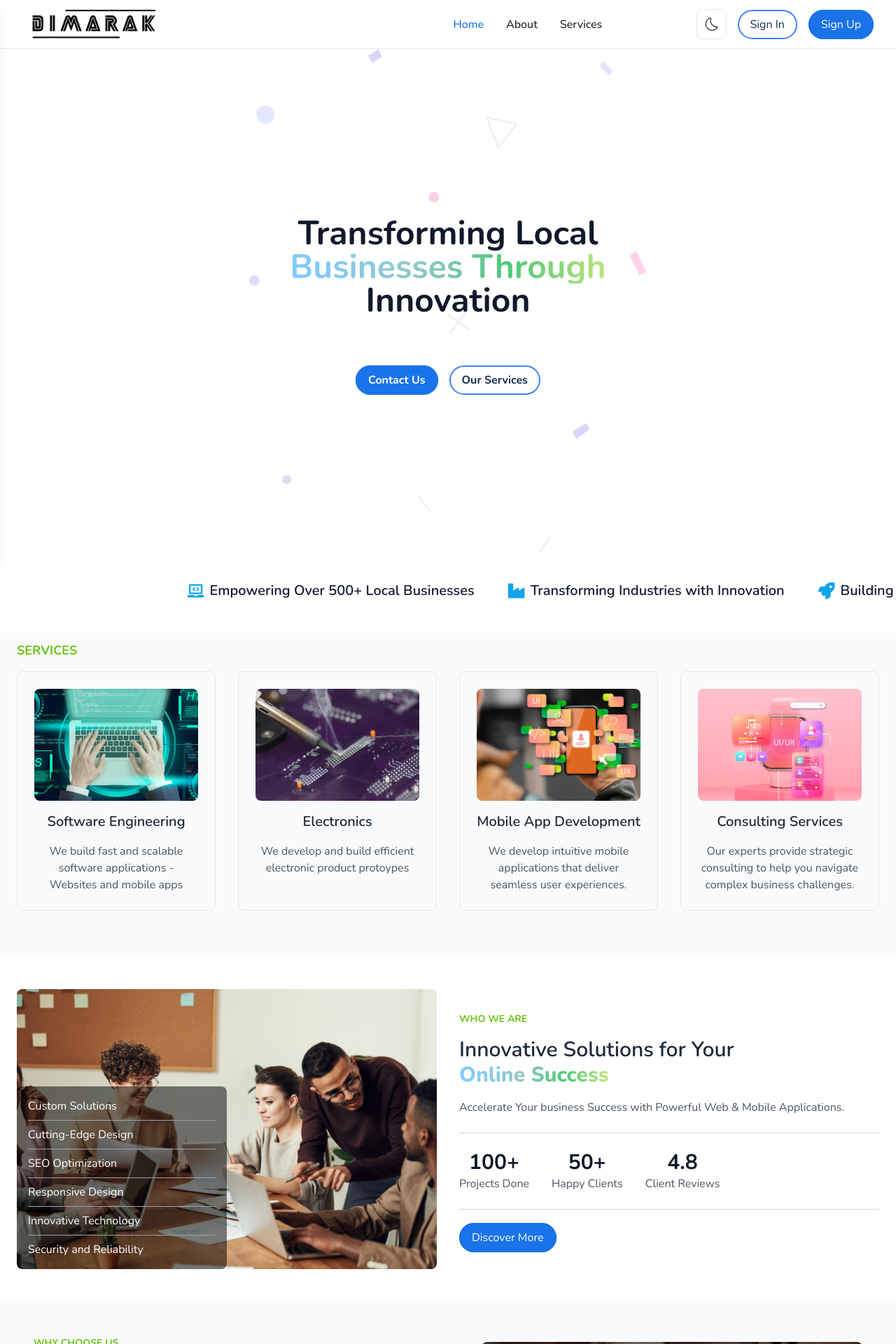
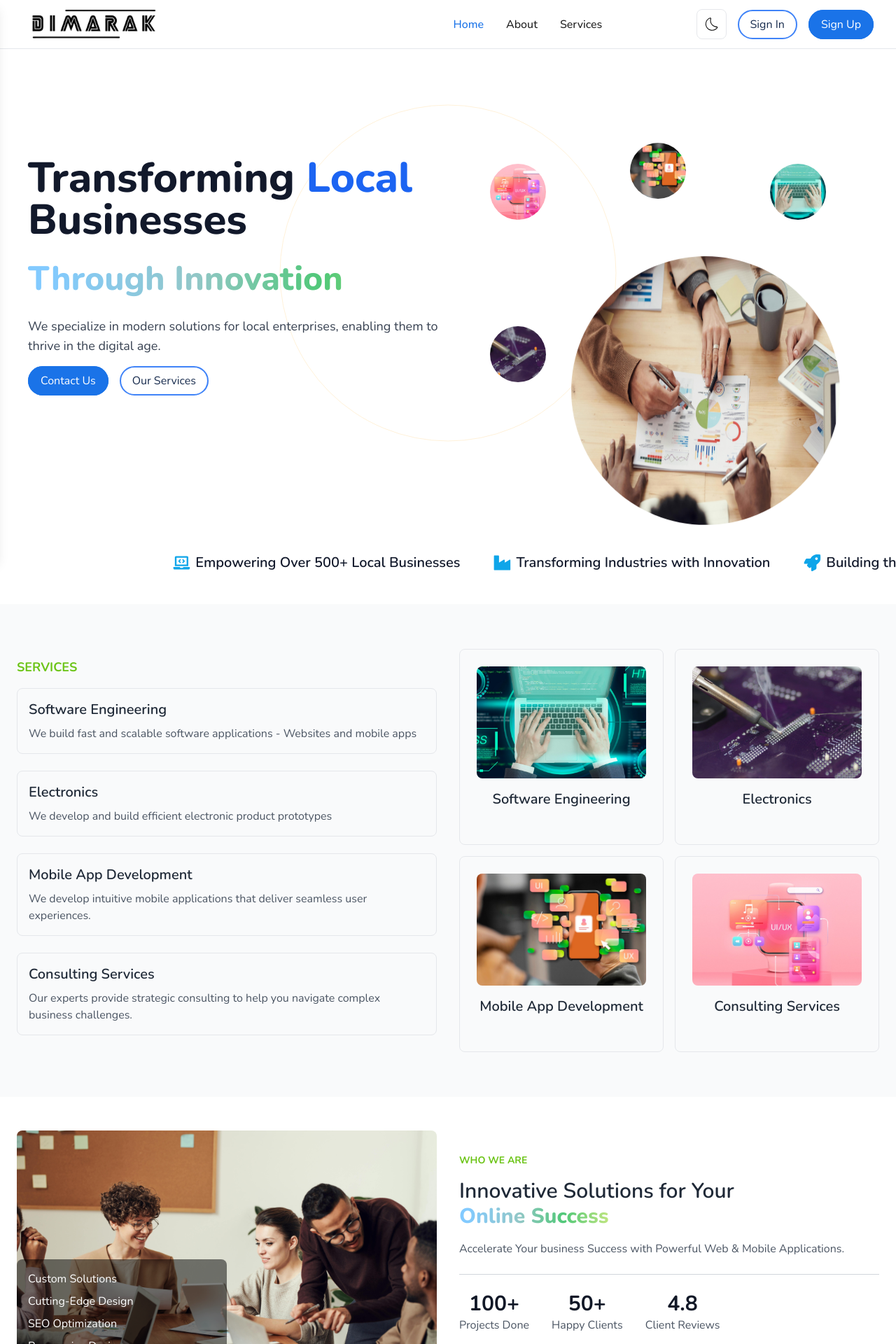
Before and after one commit to Dimarak-Limited-HQ/dimarak.com, a Next.js app: page / in a window 1280 px wide. Shown: the top 1920 px of the page at 70% size. Built offline with nearby package versions, Linux system fonts and the light colour scheme.

Commit message:
Refactor import statement for Footer component

```diff
--- a/package.json
+++ b/package.json
@@ -10,6 +10,7 @@
   },
   "dependencies": {
     "flowbite-react": "^0.10.1",
+    "framer-motion": "^11.9.0",
     "next": "14.2.11",
     "next-themes": "^0.3.0",
     "react": "^18",
--- a/src/components/sections/HeroSection.tsx
+++ b/src/components/sections/HeroSection.tsx
@@ -1,31 +1,158 @@
+"use client"; // Add this line to the top of your file
 import React from 'react';
+import { motion } from 'framer-motion';
 import Button from '../shared/Button';
+import { useTheme } from 'next-themes'; // for theme management
 
 const HeroSection: React.FC = () => {
+  const { theme } = useTheme(); // Check the current theme (light or dark)
+
+  // Animation variants for the text and buttons
+  const fadeInUp = {
+    hidden: { opacity: 0, y: 20 },
+    visible: { opacity: 1, y: 0 },
+  };
+
   return (
-    <section className="relative h-[90vh] flex items-center mt-[40px] bg-hero-pattern px-6 bg-contain bg-no-repeat bg-center">
-      <div
-        className="absolute inset-0 bg-cover bg-no-repeat bg-right-center"
-        aria-hidden="true"
-      />
-      <div className="absolute left-0 h-[90vh] w-full">
-        <div className="h-[90vh] text-4xl bg-white text-dark dark:text-dark bg-opacity-0 dark:bg-dark dark:bg-opacity-70 dark:text-white md:text-5xl font-bold mb-2">
-          <div className="flex flex-col justify-center items-center h-[90vh]">
-            <div className=''>Transforming Local</div>
-            <span className="bg-gradient-three-color bg-clip-text text-transparent">
-              Businesses Through
-            </span>
-            <div>Innovation</div>
-            <div className="text-[1.1rem] dark:text-white font-bold mt-6 text-white text-center sm:text-left">
-              We specialize in modern solutions for local enterprises.
+    <section className="relative h-[90vh] flex items-center px-10 bg-no-repeat bg-center">
+      {/* Artistic SVG or Illustrations */}
+      <div className="absolute inset-0 z-0 overflow-hidden">
+        {/* Switch artwork based on theme */}
+        {theme === 'dark' ? (
+          <svg
+            className="absolute left-0 top-0 w-full h-full opacity-25"
+            xmlns="http://www.w3.org/2000/svg"
+            viewBox="0 0 800 600"
+          >
+            <g fill="none" stroke="white" strokeWidth="0.5">
+
+              <circle cx="400" cy="300" r="200" stroke="blue" />
+
+            </g>
+          </svg>
+        ) : (
+          <svg
+            className="absolute left-0 top-0 w-full h-full opacity-25"
+            xmlns="http://www.w3.org/2000/svg"
+            viewBox="0 0 800 600"
+          >
+            <g fill="none" stroke="black" strokeWidth="0.5">
+
+              <circle cx="400" cy="300" r="200" stroke="orange" />
+            </g>
+          </svg>
+        )}
+
+        {/* Additional abstract shapes or blobs */}
+        <motion.img
+          src="/whyChooseUs.jpg"
+          className="absolute right-20 bottom-0 w-96 h-96 bg-gradient-to-r from-pink-500 to-yellow-500 rounded-full "
+          initial={{ scale: 0.8 }}
+          animate={{ scale: 1 }}
+          transition={{ duration: 2, repeat: Infinity, repeatType: 'reverse' }}
+        ></motion.img>
       </div>
-            <div className="flex text-[16px] mt-10 space-x-4">
+
+      {/* Content Section with Animations */}
+      <div className="relative z-10 w-full md:w-1/2 space-y-6">
+        <motion.h1
+          variants={fadeInUp}
+          initial="hidden"
+          animate="visible"
+          transition={{ duration: 0.6, delay: 0.2 }}
+          className="text-5xl font-extrabold leading-tight text-dark dark:text-white md:text-6xl"
+        >
+          Transforming <span className="text-blue-600 dark:text-blue-400">Local</span> Businesses
+        </motion.h1>
+        <motion.h2
+          variants={fadeInUp}
+          initial="hidden"
+          animate="visible"
+          transition={{ duration: 0.6, delay: 0.4 }}
+          className="text-5xl font-extrabold leading-tight bg-gradient-three-color bg-clip-text text-transparent"
+        >
+          Through Innovation
+        </motion.h2>
+        <motion.p
+          variants={fadeInUp}
+          initial="hidden"
+          animate="visible"
+          transition={{ duration: 0.6, delay: 0.6 }}
+          className="text-lg text-gray-700 dark:text-gray-200 mt-4"
+        >
+          We specialize in modern solutions for local enterprises, enabling them to thrive in the digital age.
+        </motion.p>
+
+        {/* Call to Action Buttons */}
+        <div className="flex mt-6 space-x-4">
+          <motion.div
+            variants={fadeInUp}
+            initial="hidden"
+            animate="visible"
+            transition={{ duration: 0.6, delay: 0.8 }}
+          >
             <Button href="/contact" bg>
               Contact Us
             </Button>
+          </motion.div>
+          <motion.div
+            variants={fadeInUp}
+            initial="hidden"
+            animate="visible"
+            transition={{ duration: 0.6, delay: 0.8 }}
+          >
             <Button href="/services">Our Services</Button>
+          </motion.div>
         </div>
       </div>
+
+      {/* Image Grid with Bubble Animation */}
+      <div className="relative hidden md:block md:w-1/2">
+        <div className="relative flex justify-center items-center">
+          {/* Main image in the center */}
+          <motion.div
+            className="w-48 h-48 object-cover rounded-full transform hover:scale-105 transition duration-500 ease-in-out"
+            initial={{ scale: 1 }}
+            whileHover={{ scale: 1.05 }}
+          />
+
+          {/* Surrounding images with bubble effect */}
+          <motion.img
+            src="/ui.png"
+            alt="Tech Innovation"
+            className="absolute w-20 h-20 object-cover rounded-full animate-bubble-1"
+            style={{ top: '-60px', left: '60px' }}
+            initial={{ y: 0 }}
+            animate={{ y: [-5, 5, -5] }}
+            transition={{ duration: 2, repeat: Infinity }}
+          />
+          <motion.img
+            src="/web.png"
+            alt="Tech Innovation"
+            className="absolute w-20 h-20 object-cover rounded-full animate-bubble-2"
+            style={{ top: '-60px', right: '60px' }}
+            initial={{ y: 0 }}
+            animate={{ y: [-5, 5, -5] }}
+            transition={{ duration: 2, repeat: Infinity }}
+          />
+          <motion.img
+            src="/Services2.png"
+            alt="Tech Innovation"
+            className="absolute w-20 h-20 object-cover rounded-full animate-bubble-3"
+            style={{ bottom: '-60px', left: '60px' }}
+            initial={{ y: 0 }}
+            animate={{ y: [-5, 5, -5] }}
+            transition={{ duration: 2, repeat: Infinity }}
+          />
+          <motion.img
+            src="/Services3.png"
+            alt="Tech Innovation"
+            className="absolute w-20 h-20 object-cover rounded-full animate-bubble-4"
+            style={{ top: '-90px', right: '260px' }}
+            initial={{ y: 0 }}
+            animate={{ y: [-5, 5, -5] }}
+            transition={{ duration: 2, repeat: Infinity }}
+          />
         </div>
       </div>
     </section>
--- a/src/components/sections/ServicesSection.tsx
+++ b/src/components/sections/ServicesSection.tsx
@@ -1,43 +1,122 @@
 'use client';
-import React from 'react';
+import React, { useEffect, useRef, useState } from 'react';
+import { motion } from 'framer-motion';
 
 const services = [
   {
     title: 'Software Engineering',
-    description:
-      'We build fast and scalable software applications - Websites and mobile apps',
-    imageSrc: '/web.png', // Replace with actual image paths
+    description: 'We build fast and scalable software applications - Websites and mobile apps',
+    imageSrc: '/web.png',
   },
   {
     title: 'Electronics',
-    description:
-      'We develop and build efficient electronic product protoypes',
+    description: 'We develop and build efficient electronic product prototypes',
     imageSrc: '/electronics.png',
   },
   {
     title: 'Mobile App Development',
-    description:
-      'We develop intuitive mobile applications that deliver seamless user experiences.',
+    description: 'We develop intuitive mobile applications that deliver seamless user experiences.',
     imageSrc: '/mobile.png',
   },
   {
     title: 'Consulting Services',
-    description:
-      'Our experts provide strategic consulting to help you navigate complex business challenges.',
+    description: 'Our experts provide strategic consulting to help you navigate complex business challenges.',
     imageSrc: '/ui.png',
   },
 ];
 
 const ServicesSection: React.FC = () => {
+  const [inView, setInView] = useState(false);
+  const [hoveredIndex, setHoveredIndex] = useState<number | null>(null); // State to track hovered card
+  const ref = useRef<HTMLDivElement | null>(null);
+
+  useEffect(() => {
+    const observer = new IntersectionObserver(
+      (entries) => {
+        entries.forEach((entry) => {
+          if (entry.isIntersecting) {
+            setInView(true);
+            observer.disconnect(); // Stop observing once in view
+          }
+        });
+      },
+      {
+        root: null,
+        threshold: 0.1, // Trigger when 10% of the element is in view
+      }
+    );
+
+    if (ref.current) {
+      observer.observe(ref.current);
+    }
+
+    return () => {
+      if (ref.current) {
+        observer.unobserve(ref.current);
+      }
+    };
+  }, [ref]);
+
   return (
-    <section className="pb-16 px-6 bg-gray-50 dark:bg-dark">
-      <div className="max-w-7xl mx-auto">
-        <h2 className="text-lg font-bold mb-4 pt-3 text-[#6CC417]">SERVICES</h2>
-        <div className="grid grid-cols-1 md:grid-cols-2 lg:grid-cols-4 gap-8">
+    <section className="p-16 px-6 bg-gray-50 dark:bg-dark" ref={ref}>
+      <div className="max-w-7xl mx-auto flex flex-col md:flex-row">
+
+        <div className="flex-1 md:mr-8">
+          <h2 className="text-lg font-bold mb-4 pt-3 text-[#6CC417]">SERVICES</h2>
           {services.map((service, index) => (
-            <div
+            <motion.div
               key={index}
-              className=" dark:bg-dark border border-gray-200 dark:border-gray-600 p-6 rounded-lg text-center"
+              className={`mb-6 p-4 border rounded-lg dark:bg-dark border-gray-200 dark:border-gray-600 ${hoveredIndex === index ? 'bg-gray-200 dark:bg-gray-700' : ''}`} // Highlight the hovered service
+              initial={{ opacity: 0 }} // Start invisible
+              animate={inView ? { opacity: 1, transition: { delay: 0.5, duration: 0.5 } } : {}}
+            >
+              <h3 className="text-xl font-semibold text-gray-800 dark:text-white mb-2">
+                {service.title}
+              </h3>
+              <p className="text-gray-600 dark:text-gray-300">
+                {service.description } {/* Show description only if hovered */}
+              </p>
+            </motion.div>
+          ))}
+        </div>
+
+        <div className="flex-1 grid grid-cols-1 md:grid-cols-2 gap-4 relative">
+          {services.map((service, index) => (
+            <motion.div
+              key={index}
+              className="dark:bg-dark border border-gray-200 dark:border-gray-600 p-6 rounded-lg text-center w-full"
+              initial={{ opacity: 0, scale: 0.8, y: 20 }} // Start slightly below and invisible
+              animate={
+                inView
+                  ? {
+                    opacity: 1,
+                    scale: 1,
+                    y: 0,
+                    transition: {
+                      delay: index * 0.1, // Staggered entrance
+                      duration: 0.5,
+                    },
+                  }
+                  : {}
+              }
+              exit={{
+                opacity: 0,
+                scale: 0.8,
+                y: 20, // Move down when exiting
+                transition: { duration: 0.5 },
+              }}
+              whileHover={{
+                scale: 1.05, // Scale up slightly on hover
+                rotateY: 15, // Slight rotation to create a flipping effect
+                boxShadow: '0px 10px 20px rgba(0, 0, 0, 0.2)', // Add shadow
+                transition: {
+                  type: 'spring',
+                  stiffness: 300,
+                  damping: 10,
+                },
+              }}
+              onMouseEnter={() => setHoveredIndex(index)} // Set hovered index on mouse enter
+              onMouseLeave={() => setHoveredIndex(null)} // Clear hovered index on mouse leave
             >
               <div className="mb-4">
                 <img
@@ -49,10 +128,7 @@ const ServicesSection: React.FC = () => {
               <h3 className="text-xl font-semibold text-gray-800 dark:text-white mb-4">
                 {service.title}
               </h3>
-              <p className="text-gray-600 dark:text-gray-300">
-                {service.description}
-              </p>
-            </div>
+            </motion.div>
           ))}
         </div>
       </div>
--- a/src/components/sections/WhoWeAre.tsx
+++ b/src/components/sections/WhoWeAre.tsx
@@ -1,10 +1,22 @@
+'use client';
+import { motion } from "framer-motion";
 import Image from "next/image";
 import Button from "../shared/Button";
 
 export default function WhoWeAre() {
   return (
-    <section className="flex flex-col md:flex-row items-center justify-between px-6 py-12 bg-whitedark:bg-dark transition-colors duration-300">
-      <div className="w-full md:w-1/2 relative h-auto">
+    <motion.section
+      className="flex flex-col md:flex-row items-center justify-between px-6 py-12 bg-white dark:bg-dark transition-colors duration-300"
+      initial={{ opacity: 0, y: 50 }}
+      animate={{ opacity: 1, y: 0 }}
+      transition={{ duration: 0.8, ease: "easeInOut" }}
+    >
+      <motion.div
+        className="w-full md:w-1/2 relative h-auto"
+        initial={{ opacity: 0, x: -100 }}
+        animate={{ opacity: 1, x: 0 }}
+        transition={{ duration: 1, ease: "easeInOut" }}
+      >
         <Image
           src="/chooseUs.jpg"
           alt="Why Choose Us"
@@ -12,36 +24,31 @@ export default function WhoWeAre() {
           width={500}
           height={500}
         />
-        <div className="absolute left-0 bottom-0 bg-black bg-opacity-50 text-white p-4 rounded-lg w-[50%] hidden md:block">
+        <motion.div
+          className="absolute left-0 bottom-0 bg-black bg-opacity-50 text-white p-4 rounded-lg w-[50%] hidden md:block"
+          initial={{ opacity: 0, y: 20 }}
+          animate={{ opacity: 1, y: 0 }}
+          transition={{ delay: 0.4, duration: 0.8 }}
+        >
           <ul className="space-y-2">
-            <li className="flex items-center space-x-2">
-              <span>Custom Solutions</span>
-            </li>
-            <hr className="border-gray-400 dark:border-gray-600" />
-            <li className="flex items-center space-x-2">
-              <span>Cutting-Edge Design</span>
-            </li>
-            <hr className="border-gray-400 dark:border-gray-600" />
-            <li className="flex items-center space-x-2">
-              <span>SEO Optimization</span>
-            </li>
-            <hr className="border-gray-400 dark:border-gray-600" />
-            <li className="flex items-center space-x-2">
-              <span>Responsive Design</span>
-            </li>
-            <hr className="border-gray-400 dark:border-gray-600" />
-            <li className="flex items-center space-x-2">
-              <span>Innovative Technology</span>
-            </li>
-            <hr className="border-gray-400 dark:border-gray-600" />
-            <li className="flex items-center space-x-2">
-              <span>Security and Reliability</span>
-            </li>
+            {["Custom Solutions", "Cutting-Edge Design", "SEO Optimization", "Responsive Design", "Innovative Technology", "Security and Reliability"].map(
+              (item, index) => (
+                <li key={index} className="flex items-center space-x-2">
+                  <span>{item}</span>
+                  <hr className="border-gray-400 dark:border-gray-600" />
+                </li>
+              )
+            )}
           </ul>
-        </div>
-      </div>
+        </motion.div>
+      </motion.div>
 
-      <div className="w-full md:w-1/2 mt-8 md:mt-0 md:ml-8">
+      <motion.div
+        className="w-full md:w-1/2 mt-8 md:mt-0 md:ml-8"
+        initial={{ opacity: 0, x: 100 }}
+        animate={{ opacity: 1, x: 0 }}
+        transition={{ duration: 1, ease: "easeInOut" }}
+      >
         <h2 className="text-sm font-bold mb-4 text-[#6CC417]">WHO WE ARE</h2>
 
         <h3 className="text-3xl font-semibold mb-4 text-gray-800 dark:text-gray-300">
@@ -60,21 +67,36 @@ export default function WhoWeAre() {
 
         <div className="flex space-x-8 mb-6">
           <div className="text-center">
-            <h4 className="text-3xl font-bold text-gray-900 dark:text-white">
+            <motion.h4
+              className="text-3xl font-bold text-gray-900 dark:text-white"
+              initial={{ opacity: 0, scale: 0.8 }}
+              animate={{ opacity: 1, scale: 1 }}
+              transition={{ delay: 0.2, duration: 0.6 }}
+            >
               100+
-            </h4>
+            </motion.h4>
             <p className="text-gray-600 dark:text-gray-400">Projects Done</p>
           </div>
           <div className="text-center">
-            <h4 className="text-3xl font-bold text-gray-900 dark:text-white">
+            <motion.h4
+              className="text-3xl font-bold text-gray-900 dark:text-white"
+              initial={{ opacity: 0, scale: 0.8 }}
+              animate={{ opacity: 1, scale: 1 }}
+              transition={{ delay: 0.3, duration: 0.6 }}
+            >
               50+
-            </h4>
+            </motion.h4>
             <p className="text-gray-600 dark:text-gray-400">Happy Clients</p>
           </div>
           <div className="text-center">
-            <h4 className="text-3xl font-bold text-gray-900 dark:text-white">
+            <motion.h4
+              className="text-3xl font-bold text-gray-900 dark:text-white"
+              initial={{ opacity: 0, scale: 0.8 }}
+              animate={{ opacity: 1, scale: 1 }}
+              transition={{ delay: 0.4, duration: 0.6 }}
+            >
               4.8
-            </h4>
+            </motion.h4>
             <p className="text-gray-600 dark:text-gray-400">Client Reviews</p>
           </div>
         </div>
@@ -84,7 +106,7 @@ export default function WhoWeAre() {
         <Button href="/discover-more" bg={true}>
           Discover More
         </Button>
-      </div>
-    </section>
+      </motion.div>
+    </motion.section>
   );
 }
--- a/src/components/sections/WhyChooseUs.tsx
+++ b/src/components/sections/WhyChooseUs.tsx
@@ -1,10 +1,30 @@
+'use client'
 import Image from 'next/image';
+import { motion } from 'framer-motion';
 import Button from '../shared/Button';
+
+const fadeInLeft = {
+  hidden: { opacity: 0, x: -50 },
+  visible: { opacity: 1, x: 0, transition: { duration: 0.8 } },
+};
+
+const fadeInRight = {
+  hidden: { opacity: 0, x: 50 },
+  visible: { opacity: 1, x: 0, transition: { duration: 0.8 } },
+};
 
 const WhyChooseUs = () => {
   return (
     <section className="flex flex-col md:flex-row items-center justify-between py-12 bg-gray-50 dark:bg-gray-900 transition-colors duration-300">
-      <div className="md:w-1/2 w-full px-6 md:px-12 text-left">
+
+      {/* Left Text Section with fadeInLeft animation */}
+      <motion.div
+        className="md:w-1/2 w-full px-6 md:px-12 text-left"
+        initial="hidden"
+        whileInView="visible"
+        viewport={{ once: true, amount: 0.2 }}
+        variants={fadeInLeft}
+      >
         <h2 className="text-sm font-bold mb-4 text-[#6CC417]">WHY CHOOSE US</h2>
         <h3 className="text-3xl font-semibold text-gray-800 dark:text-gray-100 mb-4">
           Crafting&nbsp;
@@ -14,9 +34,7 @@ const WhyChooseUs = () => {
           <br /> That Matter
         </h3>
         <p className="text-gray-600 dark:text-gray-300 mb-8">
-          Building robust, high-performing websites with cutting-edge
-          technology, delivering seamless functionality and exceptional user
-          experiences.
+          Building robust, high-performing websites with cutting-edge technology, delivering seamless functionality and exceptional user experiences.
         </p>
 
         <ul className="space-y-6 text-gray-800 dark:text-gray-100">
@@ -37,9 +55,16 @@ const WhyChooseUs = () => {
             <hr className="border-gray-300 dark:border-gray-700 my-2" />
           </li>
         </ul>
-      </div>
+      </motion.div>
 
-      <div className="lg:w-1/2 w-full relative px-4 sm:px-6 lg:px-12 mt-8 sm:mt-12 lg:mt-0">
+      {/* Right Image Section with fadeInRight animation */}
+      <motion.div
+        className="lg:w-1/2 w-full relative px-4 sm:px-6 lg:px-12 mt-8 sm:mt-12 lg:mt-0"
+        initial="hidden"
+        whileInView="visible"
+        viewport={{ once: true, amount: 0.2 }}
+        variants={fadeInRight}
+      >
         <div className="relative h-[300px] sm:h-[400px] w-full">
           <Image
             src="/whyChooseUs.jpg"
@@ -56,8 +81,7 @@ const WhyChooseUs = () => {
               Streamlining Processes <br /> for Business Efficiency
             </p>
             <p className="mt-4 mb-6 text-sm sm:text-sm lg:text-base">
-              Our advanced cybersecurity solutions help businesses safeguard
-              critical data while optimizing operational workflows.
+              Our advanced cybersecurity solutions help businesses safeguard critical data while optimizing operational workflows.
             </p>
 
             <Button href="/discover-more" bg={true}>
@@ -65,7 +89,7 @@ const WhyChooseUs = () => {
             </Button>
           </div>
         </div>
-      </div>
+      </motion.div>
     </section>
   );
 };
--- a/tailwind.config.ts
+++ b/tailwind.config.ts
@@ -22,9 +22,43 @@ const config: Config = {
       },
       backgroundImage: {
         'hero-pattern': "url('/particle.png')",
-        'hero-image': "url('/Dimarhero.png')",
+        'hero-image': "url('/here.png')",
         'gradient-three-color':
           'linear-gradient(to right, #82CAFF 5%, #92C7C7 40%, #50C878 70%, #BEE580 100%)',
+      },
+      keyframes: {
+        bubble1: {
+          '0%, 100%': { transform: 'translate(0, 0)' },
+          '50%': { transform: 'translate(-10px, 10px)' },
+        },
+        bubble2: {
+          '0%, 100%': { transform: 'translate(0, 0)' },
+          '50%': { transform: 'translate(15px, -10px)' },
+        },
+        bubble3: {
+          '0%, 100%': { transform: 'translate(0, 0)' },
+          '50%': { transform: 'translate(-15px, -15px)' },
+        },
+        bubble4: {
+          '0%, 100%': { transform: 'translate(0, 0)' },
+          '50%': { transform: 'translate(10px, 15px)' },
+        },
+        'fade-in-up': {
+          '0%': {
+            opacity: '0',
+            transform: 'translateY(20px)',
+          },
+          '100%': {
+            opacity: '1',
+            transform: 'translateY(0)',
+          },
+        },
+      },
+      animation: {
+        'bubble-1': 'bubble1 5s ease-in-out infinite',
+        'bubble-2': 'bubble2 6s ease-in-out infinite',
+        'bubble-3': 'bubble3 4s ease-in-out infinite',
+        'bubble-4': 'bubble4 7s ease-in-out infinite',
       },
     },
   },
```
Also changed, not shown: src/app/globals.css (line endings or trailing spaces), 1 other file (tests, documents, lock files or other folders). Lines whose indentation alone changed are shown as unchanged.
